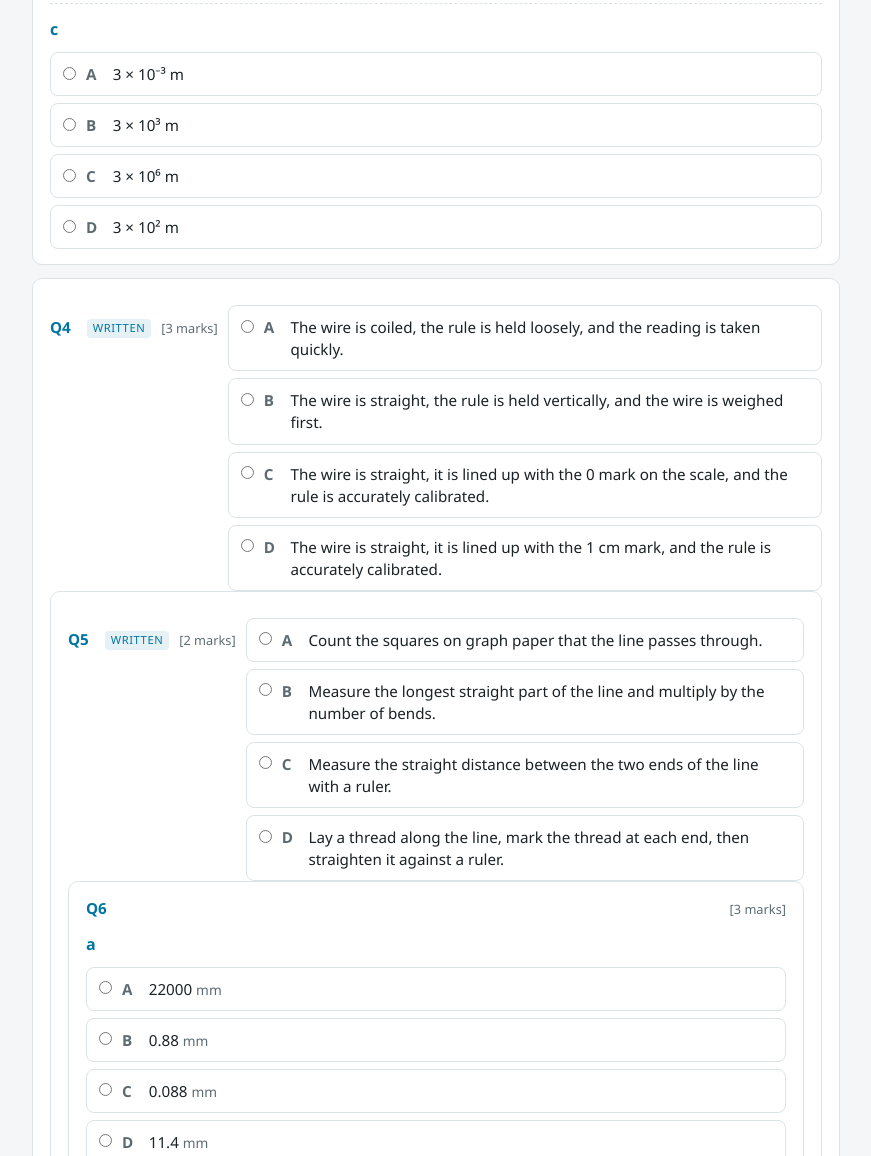
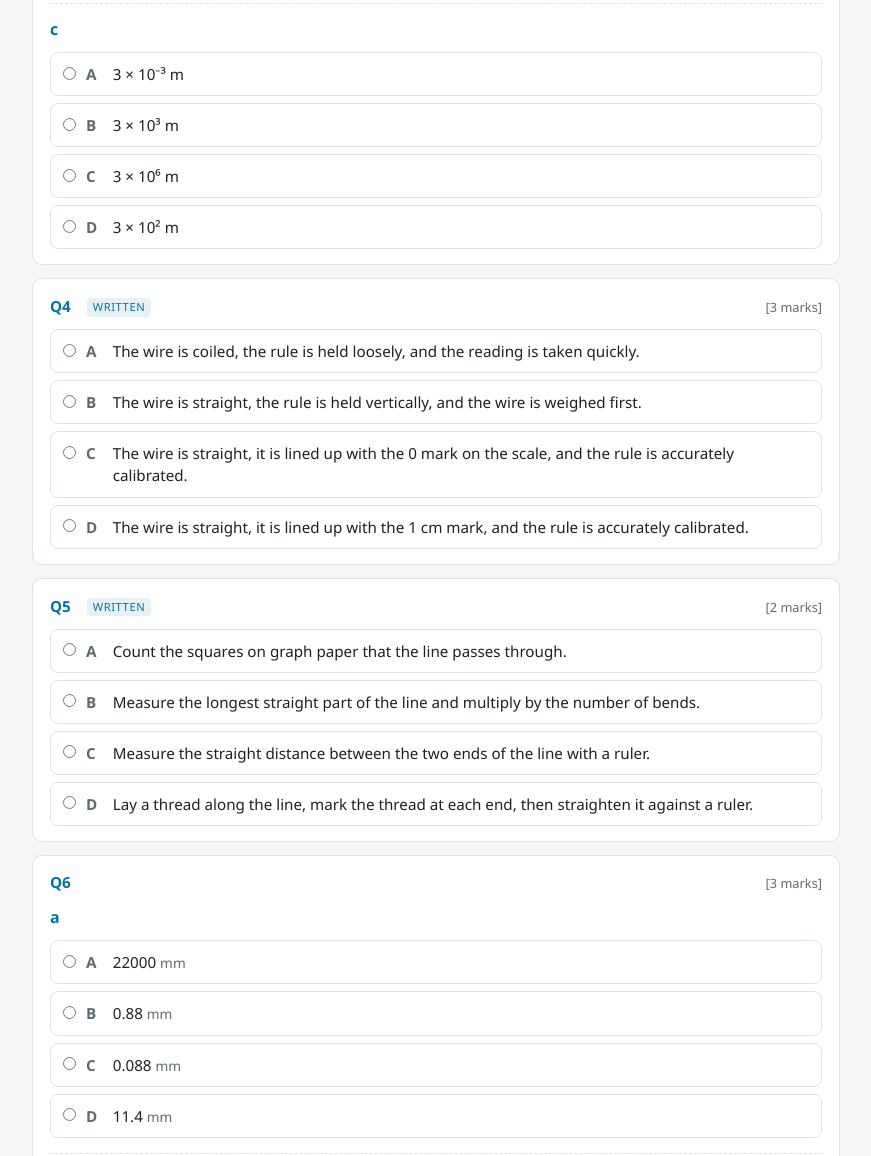
Before and after one commit to btotman1-maker/IGCSE-physics-selfcheck, a plain HTML site: page index.html in a window 1280 px wide. Shown: the part 3615-4771 px from the top of the page, without its empty margins (204-1075 px from the left). Drawn offline with Linux system fonts and the light colour scheme.

Commit message:
Add files via upload

```diff
--- a/index.html
+++ b/index.html
@@ -308,6 +308,12 @@ function render(){
             + '<p class="qt">'+(it.q ? esc(it.q) : '')
             + (it.w ? '<span class="wtag">written</span>' : '') + '</p>'
             + (it.marks ? '<span class="marks">'+markTxt(it.marks)+'</span>' : '')
+            /* ⚠ CLOSE THE HEAD. It is a flex row, so anything left inside it
+               becomes a flex item: the options were being laid out BESIDE the
+               question number instead of under it, sized to their own longest
+               line, which is why short numeric answers sat in a narrow block
+               floated to the right and long ones did not. */
+            + '</div>'
             + (it.f != null ? '<figure><img src="'+FIGS[it.f]+'" alt="diagram for question '+it.id+'"></figure>' : '')
             + '<div id="i'+it.id+'">' + optsHTML(it) + '</div>';
     }
```
